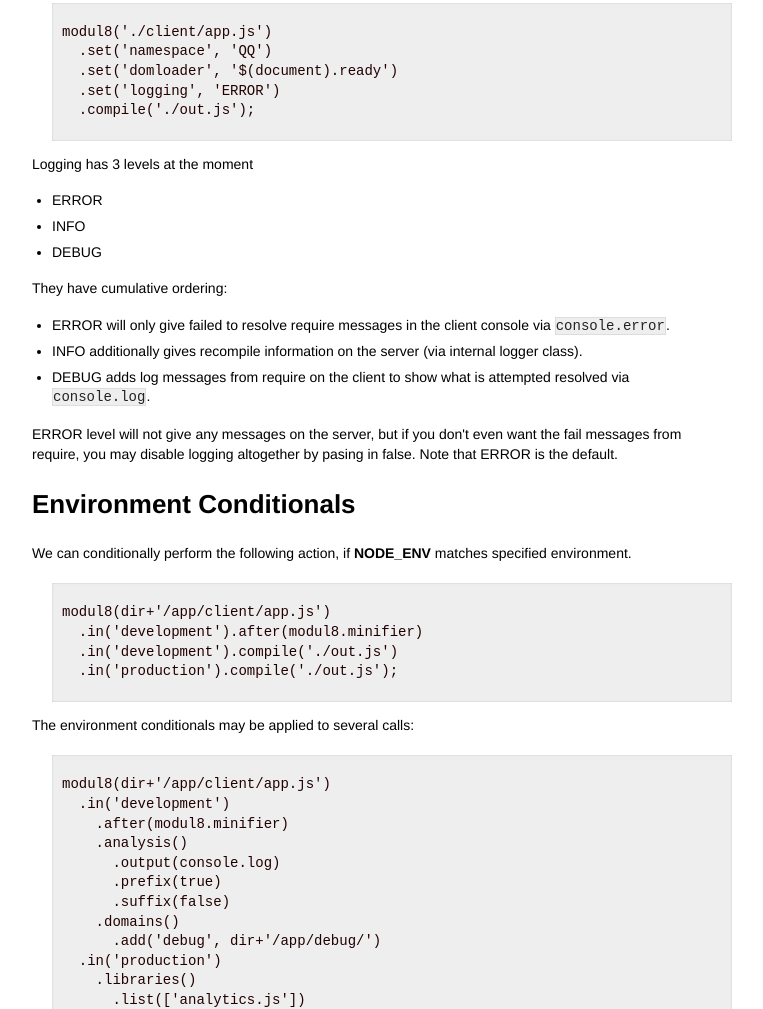
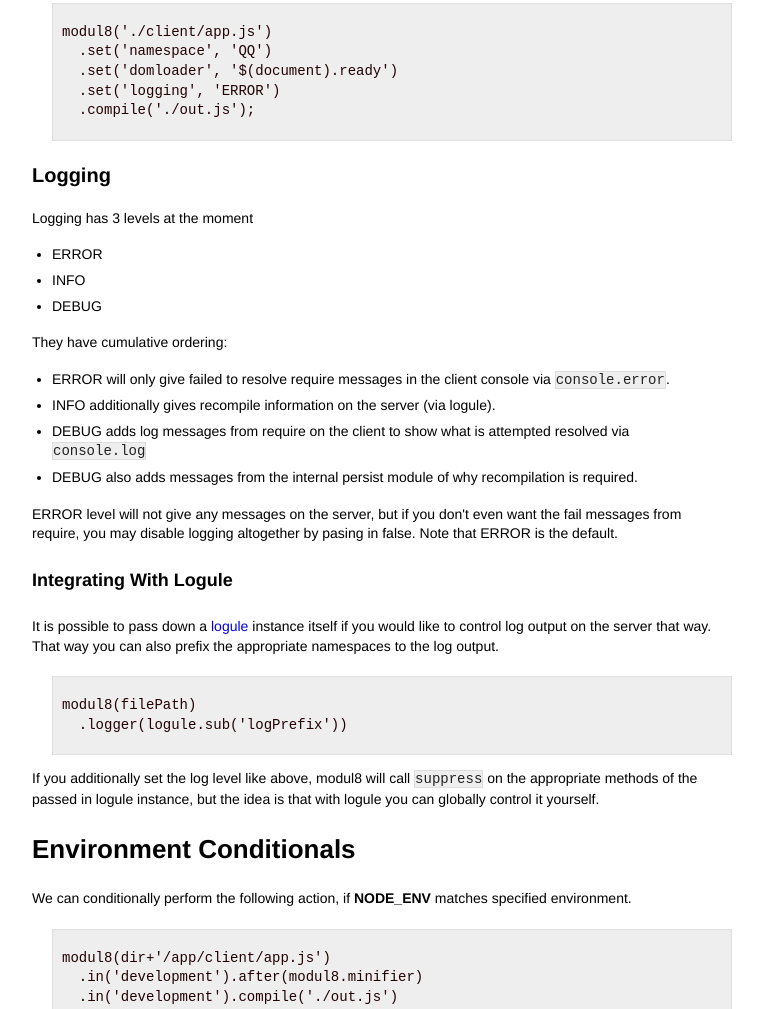
Before and after one commit to clux/modul8, a plain HTML site: page docs/api.html in a window 1280 px wide. Shown: the part 5772-6781 px from the top of the page, without its empty margins (258-1021 px from the left). Drawn offline with Linux system fonts and the light colour scheme.

Commit message:
0.14.0 docs

```diff
--- a/docs/api.html
+++ b/docs/api.html
@@ -252,7 +252,7 @@
 <ul>
 <li><code>domloader</code>  A function or name of a global fn that safety wraps code with a DOMContentLoaded barrier</li>
 <li><code>namespace</code>  The namespace modul8 uses in your browser, to export console helpers to, defaulting to <code>M8</code></li>
-<li><code>logging</code>    Boolean to set whether to log <code>require()</code> calls in the console, defaults to <code>false</code></li>
+<li><code>logging</code>    Logging level for the client and the server (see below), defaults to false (no logging)</li>
 <li><code>force</code>      Boolean to set whether to force recompilation or not - should only be useful when working on modul8 itself.</li>
 </ul>
 
@@ -281,6 +281,8 @@
   .compile('./out.js');
 </code></pre>
 
+<h3>Logging</h3>
+
 <p>Logging has 3 levels at the moment</p>
 
 <ul>
@@ -293,12 +295,25 @@
 
 <ul>
 <li>ERROR will only give failed to resolve require messages in the client console via <code>console.error</code>.</li>
-<li>INFO additionally gives recompile information on the server (via internal logger class).</li>
-<li>DEBUG adds log messages from require on the client to show what is attempted resolved via <code>console.log</code>.</li>
+<li>INFO additionally gives recompile information on the server (via logule).</li>
+<li>DEBUG adds log messages from require on the client to show what is attempted resolved via <code>console.log</code></li>
+<li>DEBUG also adds messages from the internal persist module of why recompilation is required.</li>
 </ul>
 
 <p>ERROR level will not give any messages on the server, but if you don't even want the fail messages from require, you may disable logging altogether by pasing in false.
 Note that ERROR is the default.</p>
+
+<h4>Integrating With Logule</h4>
+
+<p>It is possible to pass down a <a href="https://github.com/clux/logule">logule</a> instance itself if you would like to control log output on the server that way.
+That way you can also prefix the appropriate namespaces to the log output.</p>
+
+<pre><code>modul8(filePath)
+  .logger(logule.sub('logPrefix'))
+</code></pre>
+
+<p>If you additionally set the log level like above, modul8 will call <code>suppress</code> on the appropriate methods of the passed in logule instance,
+but the idea is that with logule you can globally control it yourself.</p>
 
 <h2>Environment Conditionals</h2>
 
```
Also changed, not shown: docs/cli.html (+1 -1 lines).
